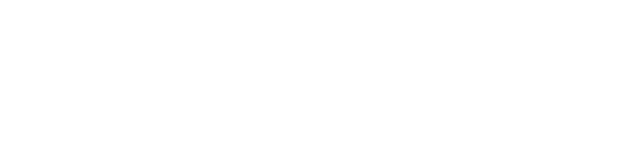
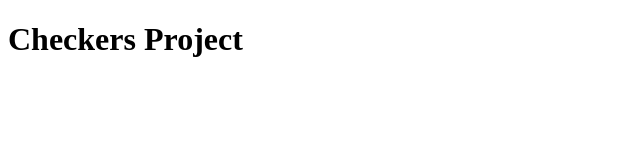
Before and after one commit to Saul-M/Checkers, a plain HTML site: page index.html in a window 1280 px wide. Shown: the whole page, without its empty margins (0-640 px from the left). Drawn offline with Linux system fonts and the light colour scheme.

Commit message:
commit -m "first commit"

```diff
--- a/index.html
+++ b/index.html
@@ -7,6 +7,7 @@
     <link rel="stylesheet" href="style.css" />
   </head>
   <body>
+    <h1>Checkers Project</h1>
     <script src="script.js"></script>
   </body>
 </html>
```
